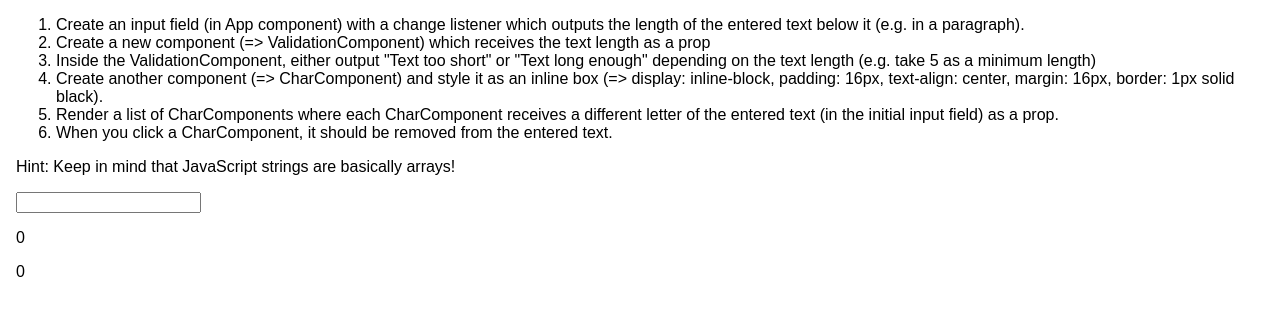
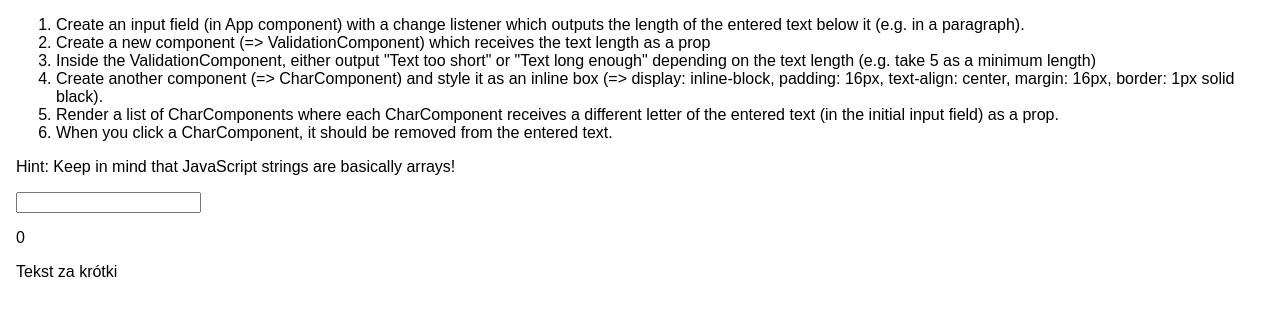
Before and after one commit to BartusZak/Lists-Assignment, a React (Create React App) app: page / in a window 1280 px wide. Shown: the top 316 px of the page. Built offline with nearby package versions, Linux system fonts and the light colour scheme.

Commit message:
"Text too short"/"Text long enough" depend length
Inside the ValidationComponent, either output "Text too short" or "Text long enough" depending on the text length (e.g. take 5 as a minimum length)

```diff
--- a/src/Validation/Validation.js
+++ b/src/Validation/Validation.js
@@ -1,9 +1,19 @@
 import React from 'react';
 
 const validation = (props) => {
+    let validationMessage = "Tekst wystarczająco długi";
+
+    if (props.inputLength <= 5 ){
+        validationMessage = "Tekst za krótki";
+    }
     return (
         <div>
-            <p>{props.inputLength}</p>
+            <p>{validationMessage}</p>
+            {/* {
+                props.inputLength > 5 ?
+                    <p>Tekst wystarczająco długi</p> :
+                    <p>Tesk za krótki!</p>
+            } */}
         </div>
     );
 }
```
